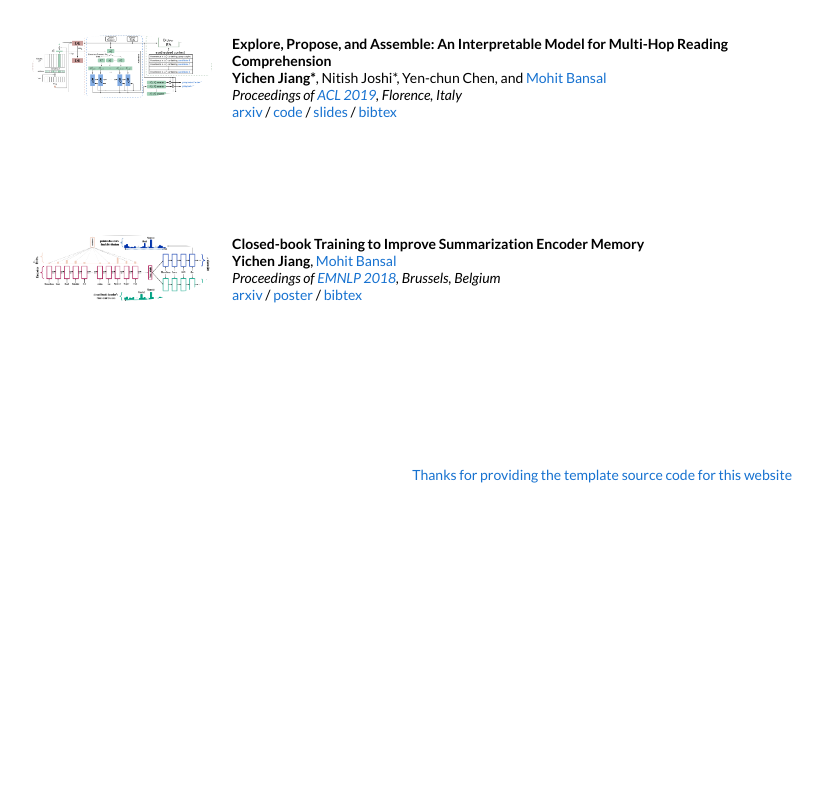
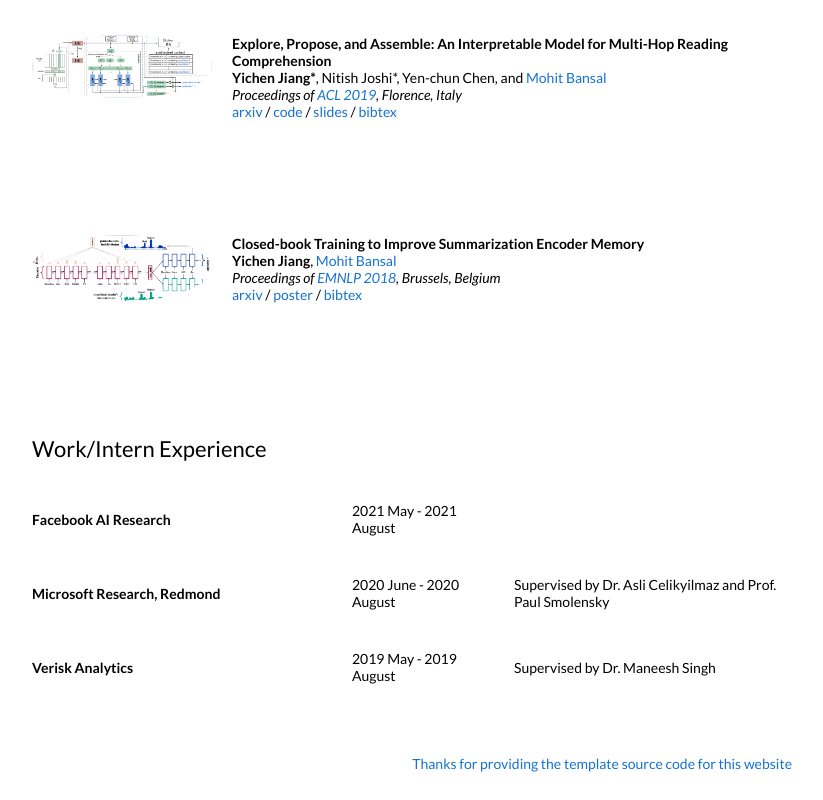
Before and after one commit to jiangycTarheel/jiangycTarheel.github.io, a plain HTML site: page index.html in a window 1280 px wide. Shown: the part 1226-2026 px from the top of the page, without its empty margins (228-1051 px from the left). Before the commit the page ends 1737 px from the top, so only its background shows below. Drawn offline with Linux system fonts and the light colour scheme.

Commit message:
Updated TPT-NAACL21 arxiv link.

```diff
--- a/index.html
+++ b/index.html
@@ -113,6 +113,7 @@
             </td>
           </tr>
         </table>
+
         <table width="100%" align="center" border="0" cellspacing="0" cellpadding="20">
           <tr>
             <td width="100%" valign="middle">
@@ -128,7 +129,7 @@
           <tr onmouseout="portrait_stop()" onmouseover="portrait_start()">
             <td width="25%">
               <div class="one">
-                <div class="two" id='portrait_image'><img src='white.png', style="width:180px"></div>
+                <div class="two" id='portrait_image'><img src='TPT-Summ.png', style="width:180px"></div>
                 <img src='white.png', style="width:180px">
               </div>
               <script type="text/javascript">
@@ -151,8 +152,8 @@
               <br>
               <em>Proceedings of <a href="https://2021.naacl.org/">NAACL-HLT 2021</a></em>
               <br>
-              <a href="">arxiv</a> /
-              <a href="">code</a> /
+              <a href="https://arxiv.org/abs/2106.01317">arxiv</a> /
+              <a href="https://github.com/jiangycTarheel/TPT-Summ">code</a> /
               <a href="tpt-2021.bib">bibtex</a>
               <!-- <p>"Closed-book" decoder without attention or pointer mechanism can improve the representation power of the final memory state of the encoder in a pointer-generator seq-attention-seq model.</p>
               <p>This is important for model to generate salient summaries because the encoder is able to encode salient information from the source article and ignore other trivial information.</p> -->
@@ -330,6 +331,39 @@
             </td>
           </tr>
         </table>
+
+
+        <table width="100%" align="center" border="0" cellspacing="0" cellpadding="20">
+          <tr>
+            <td width="40%" valign="middle">
+              <heading>Work/Intern Experience</heading>
+<!--               <p>
+                Verisk Analytics,
+              </p> -->
+            </td width="20%">
+            <td>
+            </td width="40%">
+            <td>
+            </td>
+          </tr>
+          <tr>
+            <td width="20%"><b>Facebook AI Research</b></td>
+            <td>2021 May - 2021 August</td>
+<!--             <td>Supervised by Dr. Maneesh Singh</td>
+ -->
+          </tr>
+          <tr>
+            <td width="20%"><b>Microsoft Research, Redmond</b></td>
+            <td>2020 June - 2020 August</td>
+            <td>Supervised by Dr. Asli Celikyilmaz and Prof. Paul Smolensky</td>
+          </tr>
+          <tr>
+            <td width="20%"><b>Verisk Analytics</b></td>
+            <td>2019 May - 2019 August</td>
+            <td>Supervised by Dr. Maneesh Singh</td>
+          </tr>
+
+        </table>
        <!--  <table width="100%" align="center" border="0" cellspacing="0" cellpadding="20">
           <tr>
             <td>
```
Also changed, not shown: TPT-Summ.png (added).
